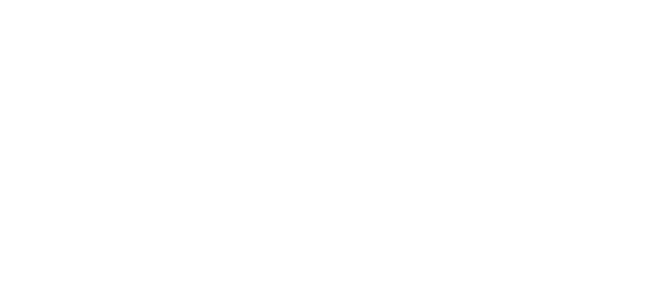
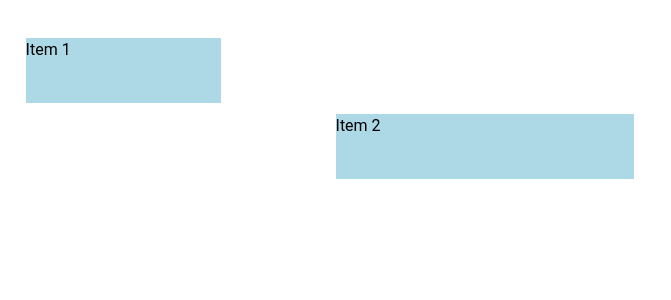
Before and after one commit to ghazialhouwari/web-builder, a Vue app: page / in a window 1280 px wide. Shown: the top 300 px of the page, without its empty margins (0-671 px from the left). Built offline with nearby package versions, Linux system fonts and the light colour scheme.

Commit message:
feat(grid): add grid with draggable items

```diff
--- a/package.json
+++ b/package.json
@@ -12,6 +12,8 @@
 	},
 	"dependencies": {
 		"@mdi/font": "7.0.96",
+		"@vueuse/core": "^10.0.2",
+		"pinia": "^2.0.34",
 		"vue": "^3.2.38",
 		"vuetify": "^3.0.0"
 	},
--- a/src/App.vue
+++ b/src/App.vue
@@ -1,9 +1,7 @@
-<script setup lang="ts"></script>
+<template>
+	<DraggableGrid />
+</template>
 
-<template>
-	<v-app>
-		<v-main>
-			<v-container> </v-container>
-		</v-main>
-	</v-app>
-</template>
+<script lang="ts" setup>
+	import DraggableGrid from '@/components/DraggableGrid.vue';
+</script>
--- /dev/null
+++ b/src/components/DraggableGrid.vue
@@ -0,0 +1,201 @@
+<script lang="ts" setup>
+	import { onMounted, ref, computed } from 'vue';
+	import { useDraggable } from '@vueuse/core';
+	import { gridAreaToArray } from '@/utils';
+
+	import { useGridStore } from '@/store/grid';
+	const gridStore = useGridStore();
+
+	const gridItems = ref<HTMLElement[]>([]);
+	const isDragging = ref(false);
+	const placeholder = ref('');
+
+	const draggedItemRowEnd = ref(0);
+
+	onMounted(() => {
+		gridItems.value.forEach((item: HTMLElement, index: number) => {
+			const initialPos = { x: 0, y: 0 };
+			const { x, y, style } = useDraggable(item, {
+				onStart: () => {
+					initialPos.x = item.offsetLeft;
+					initialPos.y = item.offsetTop;
+				},
+				onMove: () => {
+					isDragging.value = true;
+
+					const [rowStart, columnStart, rowEnd, columnEnd] =
+						gridStore.getItemGridAreaByIndex(index);
+
+					placeholder.value = getUpdatedGridArea(
+						x.value,
+						y.value,
+						columnEnd - columnStart,
+						rowEnd - rowStart
+					);
+					draggedItemRowEnd.value = gridAreaToArray(placeholder.value)[2];
+
+					// Update the item's transform property relative to its original position
+					const deltaX = x.value - initialPos.x;
+					const deltaY = y.value - initialPos.y;
+					gridStore.updateItemTransformByIndex(index, deltaX, deltaY);
+				},
+				onEnd: () => {
+					isDragging.value = false;
+					gridStore.updateItemGridAreaByIndex(index, placeholder.value);
+					gridStore.updateItemTransformByIndex(index, 0, 0);
+				},
+			});
+		});
+	});
+
+	const grid = computed(() => {
+		const columnCount = 24;
+		const gap = 11;
+		const rowHeightRatio = 0.0215;
+		const gutters = window.innerWidth * 0.02 - gap;
+		const containerWidth = window.innerWidth - gutters * 2 - gap * 2;
+		const width = Math.min(1400, containerWidth);
+		const height = 8 * width * rowHeightRatio + gap * 7;
+		const gapCount = (columnCount - 1) * gap;
+
+		const cellWidth = (width - gapCount) / columnCount;
+		const cellHeight = width * rowHeightRatio;
+
+		return {
+			columnCount,
+			gap,
+			rowHeightRatio,
+			gutters,
+			containerWidth,
+			width,
+			height,
+			gapCount,
+			cellWidth,
+			cellHeight,
+		};
+	});
+
+	const gridRowCount = computed(() => {
+		const maxRow = gridStore.items.reduce((max, item) => {
+			const rowEnd = gridAreaToArray(item.style.gridArea)[2];
+			return Math.max(max, rowEnd);
+		}, 0);
+
+		return Math.max(maxRow, 9, draggedItemRowEnd.value) - 1;
+	});
+
+	function getUpdatedGridArea(
+		x: number,
+		y: number,
+		columnSize: number,
+		rowSize: number
+	) {
+		const gridX = Math.round(
+			(x - grid.value.gutters + grid.value.gap) /
+				(grid.value.cellWidth + grid.value.gap)
+		);
+		const gridY = Math.round(y / (grid.value.cellHeight + grid.value.gap));
+
+		const columnStart = Math.max(1, gridX + 1);
+		const rowStart = Math.max(1, gridY + 1);
+		const columnEnd = columnStart + columnSize;
+		const rowEnd = rowStart + rowSize;
+
+		return `${rowStart}/${columnStart}/${rowEnd}/${columnEnd}`;
+	}
+</script>
+
+<template>
+	<div
+		class="grid-wrapper"
+		:style="{
+			'grid-template-rows': `repeat(
+				${gridRowCount},
+				minmax(calc(var(--container-width) * var(--grid-row-height-ratio)), auto)
+			)`,
+		}"
+	>
+		<div
+			v-for="(item, index) in gridStore.items"
+			:key="index"
+			class="grid-item"
+			:style="{
+				gridArea: item.style.gridArea,
+				transform: item.style.transform,
+			}"
+			ref="gridItems"
+		>
+			{{ item.content }}
+		</div>
+		<template v-if="isDragging">
+			<template v-for="row in gridRowCount" :key="row">
+				<template v-for="column in grid.columnCount" :key="column">
+					<div
+						class="grid-cell"
+						:style="`grid-area: ${row}/${column + 1}/${row}/${column + 1}`"
+					></div>
+				</template>
+			</template>
+		</template>
+		<div
+			v-if="isDragging"
+			class="placeholder"
+			:style="{ gridArea: placeholder }"
+		></div>
+	</div>
+</template>
+
+<style>
+	:root {
+		--site-gutter: 2vw;
+		--site-max-width: 1400px;
+		--grid-gap: 11px;
+		--grid-column-count: 24;
+		--grid-row-height-ratio: 0.0215;
+		--grid-gap-count: (var(--grid-column-count) - 1);
+		--grid-gutter: calc(var(--site-gutter) - var(--grid-gap));
+		--cell-max-width: calc(
+			(var(--site-max-width) - (var(--grid-gap) * var(--grid-gap-count))) /
+				var(--grid-column-count)
+		);
+		--container-width: min(
+			var(--site-max-width),
+			calc(100vw - var(--site-gutter))
+		);
+	}
+	.grid-wrapper {
+		display: grid;
+		position: relative;
+		gap: var(--grid-gap);
+		grid-template-rows: repeat(
+			8,
+			minmax(calc(var(--container-width) * var(--grid-row-height-ratio)), auto)
+		);
+		grid-template-columns:
+			minmax(var(--grid-gutter), 1fr)
+			repeat(var(--grid-column-count), minmax(0, var(--cell-max-width)))
+			minmax(var(--grid-gutter), 1fr);
+	}
+
+	.grid-item {
+		position: relative;
+		user-select: none;
+		cursor: grab;
+		background: lightblue;
+	}
+
+	.placeholder {
+		border: 2px solid rgb(2, 122, 255);
+		inset: -2px;
+		border-style: solid;
+		border-width: 2px;
+		border-color: rgb(2, 122, 255);
+		box-sizing: border-box;
+		z-index: 10;
+	}
+	.grid-cell {
+		pointer-events: none;
+		border: 1px solid rgba(0, 0, 0, 0.2);
+		border-radius: 6px;
+	}
+</style>
--- a/src/plugins/index.ts
+++ b/src/plugins/index.ts
@@ -5,11 +5,13 @@
  */
 
 // Plugins
+import pinia from './pinia';
 import vuetify from './vuetify';
 
 // Types
 import type { App } from 'vue';
 
 export function registerPlugins(app: App) {
+	app.use(pinia);
 	app.use(vuetify);
 }
--- /dev/null
+++ b/src/plugins/pinia.ts
@@ -0,0 +1,4 @@
+// Composables
+import { createPinia } from 'pinia';
+
+export default createPinia();
--- /dev/null
+++ b/src/store/grid.ts
@@ -0,0 +1,41 @@
+import { defineStore } from 'pinia';
+import { ref } from 'vue';
+import { IGridItem } from '@/utils/types';
+import { gridAreaToArray } from '@/utils';
+
+export const useGridStore = defineStore('grid', () => {
+	const items = ref<IGridItem[]>([
+		{
+			content: 'Item 1',
+			style: {
+				gridArea: '2/2/4/6',
+				transform: 'translate(0, 0)',
+			},
+		},
+		{
+			content: 'Item 2',
+			style: {
+				gridArea: '4/8/6/14',
+				transform: 'translate(0, 0)',
+			},
+		},
+	]);
+
+	function getItemGridAreaByIndex(index: number) {
+		return gridAreaToArray(items.value[index].style.gridArea);
+	}
+
+	function updateItemTransformByIndex(index: number, x: number, y: number) {
+		items.value[index].style.transform = `translate(${x}px, ${y}px)`;
+	}
+	function updateItemGridAreaByIndex(index: number, gridArea: string) {
+		items.value[index].style.gridArea = gridArea;
+	}
+
+	return {
+		items,
+		getItemGridAreaByIndex,
+		updateItemTransformByIndex,
+		updateItemGridAreaByIndex,
+	};
+});
--- /dev/null
+++ b/src/utils/index.ts
@@ -0,0 +1,3 @@
+export const gridAreaToArray = (gridArea: string): number[] => {
+	return gridArea.split('/').map(Number);
+};
--- /dev/null
+++ b/src/utils/types.ts
@@ -0,0 +1,9 @@
+export interface IGridItemStyle {
+	gridArea: string;
+	transform: string;
+}
+
+export interface IGridItem {
+	content: string;
+	style: IGridItemStyle;
+}
```
Also changed, not shown: src/plugins/vuetify.ts (+0 -7 lines), 1 other file (tests, documents, lock files or other folders).
